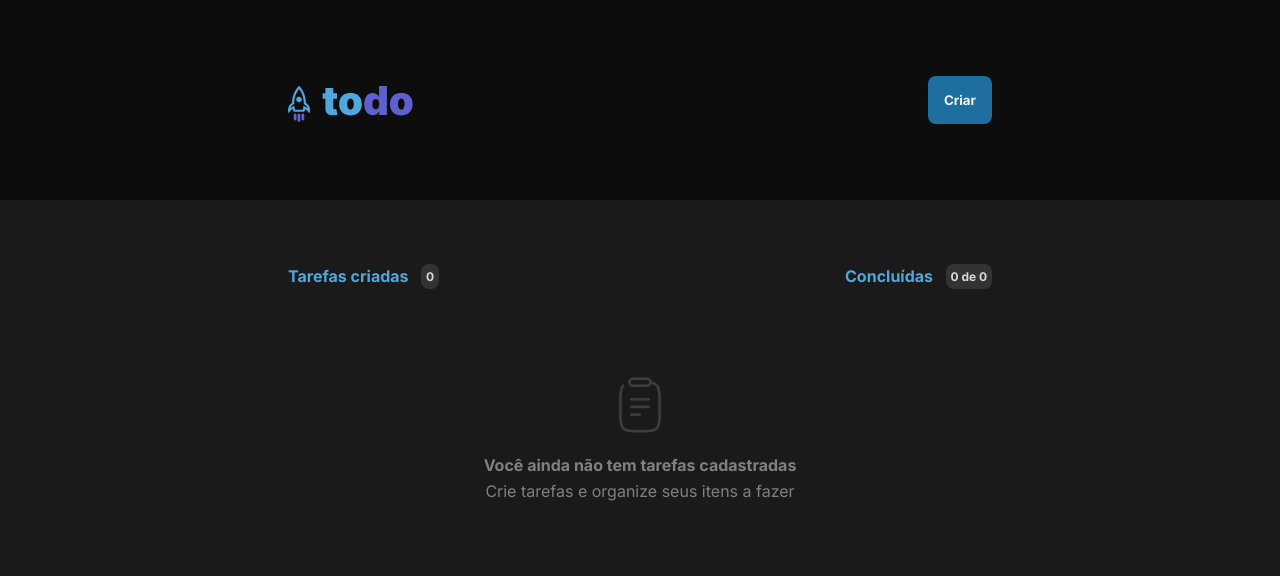
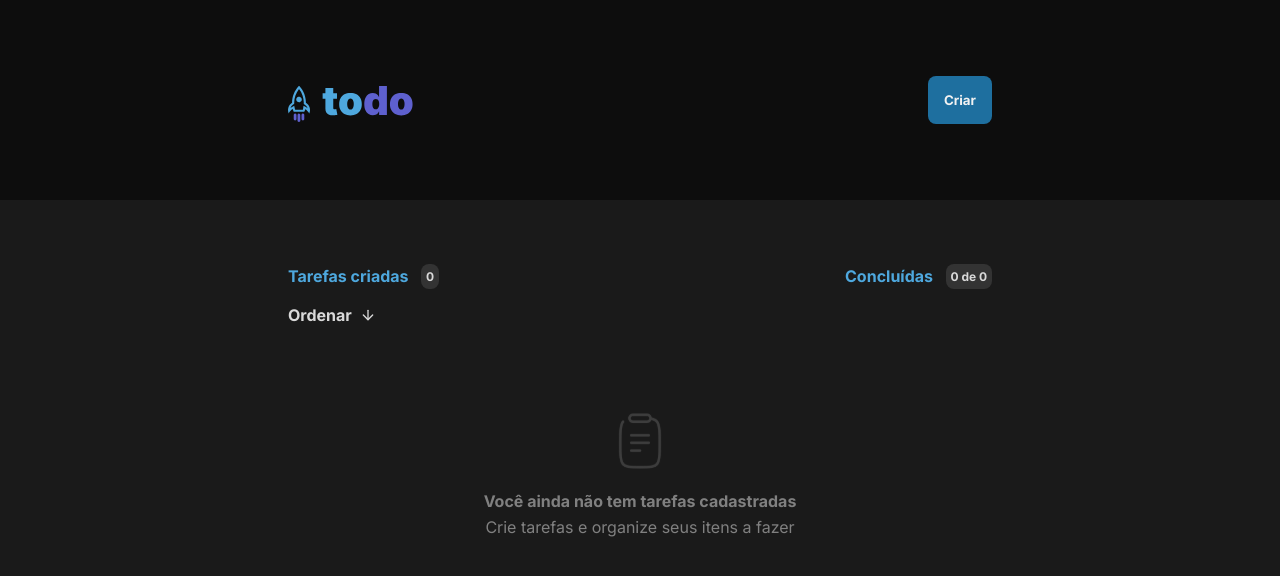
Before and after one commit to sergioalmeida00/tasks-react, a React (Vite) app: page / in a window 1280 px wide. Shown: the top 576 px of the page. Built offline with nearby package versions, Linux system fonts and the light colour scheme.

Commit message:
FEAT: add task ordering

```diff
--- a/package.json
+++ b/package.json
@@ -11,6 +11,7 @@
   "dependencies": {
     "react": "^18.2.0",
     "react-dom": "^18.2.0",
+    "react-icons": "^4.8.0",
     "styled-components": "^5.3.9",
     "uuid": "^9.0.0"
   },
--- a/src/components/HeaderTask/HeaderTask.jsx
+++ b/src/components/HeaderTask/HeaderTask.jsx
@@ -1,22 +1,46 @@
 import { Task } from '../Task/Task'
 import ClipBoard from '../../assets/Clipboard.svg'
-import { useContext } from 'react'
+import { useContext, useState } from 'react'
 import { ContextTask } from '../../TaskContext'
 import { Container } from './styles'
-
+import { FiArrowDown } from 'react-icons/fi';
 
 export function HeaderTask(){
   const { tasks } = useContext(ContextTask)
+  const[orderBy, setOrderBy] = useState(false)
 
   const tasksQuantity = tasks.length
   const completedTasks = tasks.filter(task => task.isCompleted).length
 
+  function handleOrderBy(propriedade){
+
+    tasks.sort((a, b) => {
+      if (a[propriedade] > b[propriedade]) {
+        return orderBy ? 1 : -1;
+      }
+      if (a[propriedade] < b[propriedade]) {
+        return orderBy ? -1 : 1;
+      }
+      return 0;
+    })
+    setOrderBy(
+      (prevState) =>  ( !prevState )
+    )
+  }
+
+
   return(
-    <Container>
+    <Container orderBy={orderBy}>
         <div className="task-info">
           <span>Tarefas criadas <strong> {tasksQuantity} </strong></span>
           <span>Concluídas <strong>{completedTasks} de {tasksQuantity} </strong></span>
         </div>
+
+          <button onClick={() => handleOrderBy('isCompleted')}>
+            <span>Ordenar</span>
+            <FiArrowDown/>
+          </button>
+
         <div className="task">
           {
             tasks.map((task) => (
--- a/src/components/HeaderTask/styles.js
+++ b/src/components/HeaderTask/styles.js
@@ -27,6 +27,25 @@ export const Container = styled.section`
    }
   }
 
+  >button {
+    background: none;
+    border: none;
+    color: ${({ theme }) => theme.COLOR.gray[200]};
+    font-size: 1rem;
+    font-weight: bold;
+    margin-top: 1rem;
+    display: flex;
+    align-items: center;
+    gap: 0.5rem;
+    cursor: pointer;
+
+
+    svg{
+      transform: ${({ orderBy }) => (orderBy ? 'rotate(-180deg)' : 'rotate(0deg)') };
+      transition: transform 0.3s ease-in;
+    }
+  }
+
   .task{
     margin-top: 1.5rem;
   }
--- a/src/components/ModalForm/styles.js
+++ b/src/components/ModalForm/styles.js
@@ -12,6 +12,7 @@ export const Overlay = styled.div`
   justify-content: center;
   align-items: center;
   padding: 0 1rem;
+  z-index: 1;
 `
 
 export const Container = styled.div`
--- a/src/components/Task/Task.jsx
+++ b/src/components/Task/Task.jsx
@@ -2,6 +2,7 @@ import { ContextTask } from '../../TaskContext'
 import { useContext, useState } from 'react'
 import { Modal } from '../Modal/Modal'
 import { Container } from './styles'
+import { FiTrash } from 'react-icons/fi';
 
 export function Task({task}){
 
@@ -30,7 +31,7 @@ export function Task({task}){
        </h3>
 
       <button className="button-delete" onClick={handleOpenOrCloseModal}>
-        Deletar
+        <FiTrash/>
       </button>
     </Container>
   )
--- a/src/components/Task/styles.js
+++ b/src/components/Task/styles.js
@@ -57,8 +57,12 @@ export const Container = styled.div`
     color:  ${({ theme }) => theme.COLOR.gray[300]};
     font-weight: bold;
     cursor: pointer;
-    font-size: 0.9rem;
-    transition: color 0.1s;
+    font-size: 1.3rem;
+    transition: color 0.2s ease-in;
+
+    &:hover{
+      color: ${({ theme }) => theme.COLOR.red[400]};
+    }
   }
 
   ${({ theme,isCompleted }) => isCompleted && css`
```
Also changed, not shown: 1 other file (tests, documents, lock files or other folders).
